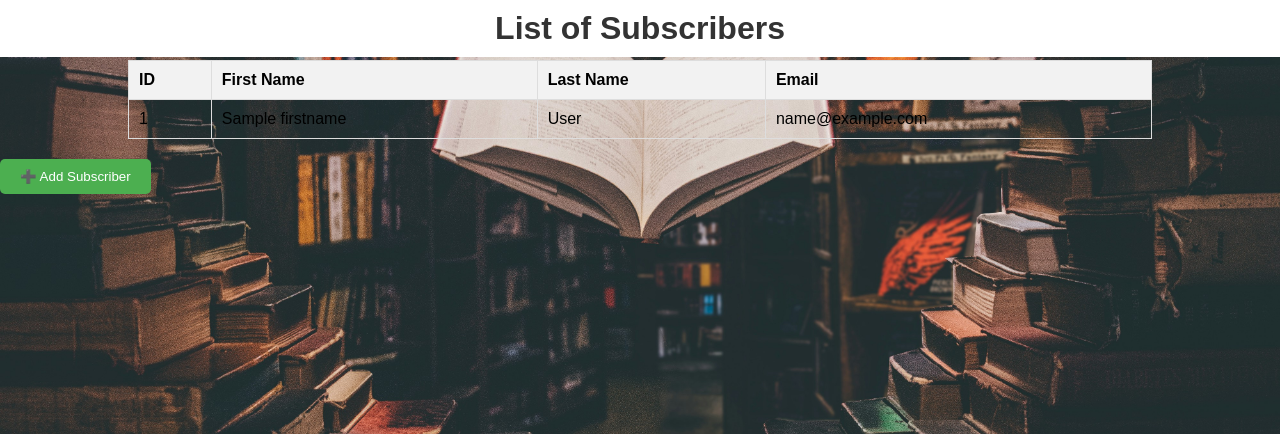
After one commit to Filip-Petruneac/library, a Flask app: page /subscribers in a window 1280 px wide. The commit adds this page. Shown: the top 434 px of the page. Run offline with Flask 3, Linux system fonts and the light colour scheme; a database or web service that is not in the repository returns one stand-in record (values such as "Sample title"); data that the repository does not hold is empty.

Commit message:
Add subscriber route in bff

```diff
--- a/bff/server.py
+++ b/bff/server.py
@@ -38,6 +38,21 @@ def books():
 
     except Exception as err:
         return str(err), 500
+
+@app.route('/subscribers', methods=['GET'])
+def get_subscribers():
+    try:
+        response = requests.get(f"{API_URL}/subscribers")
+        if response.status_code == 200:
+            subscribers = response.json()
+            return render_template('subscribers.html', subscribers=subscribers)
+        else:
+            error_message = response.json().get('error', 'Failed to retrieve subscribers')
+            app.logger.error(f"Failed to retrieve subscribers: {error_message}")
+            return jsonify(success=False, error=error_message), 500
+    except Exception as err:
+        app.logger.error(f"Failed to retrieve subscribers: {err}")
+        return jsonify(success=False, error=str(err)), 500
 
 @app.route('/book-details/<int:book_id>')
 def book_details(book_id):
@@ -140,6 +155,37 @@ def add_author():
 
     return render_template('add_author_form.html')
 
+@app.route('/add_subscriber', methods=['GET', 'POST'])
+def add_subscriber():
+    if request.method == 'POST':
+        id = request.form.get('id')
+        firstname = request.form.get('firstname')
+        lastname = request.form.get('lastname')
+        email = request.form.get('email')
+
+        data = {
+            'id': id,
+            'firstname': firstname,
+            'lastname': lastname,
+            'email': email
+        }
+
+        try:
+            response = requests.post(f"{API_URL}/subscribers/new", json=data)
+            if response.status_code == 201:
+                return redirect(url_for("get_authors"))
+            else:
+                error_message = response.json().get('error', 'Failed to add subscriber')
+                app.logger.error(f"Failed to add subscriber: {error_message}")
+                return jsonify(success=False, error=error_message), 500
+
+        except Exception as err:
+            app.logger.error(f"Failed to add subscriber: {err}")
+            return jsonify(success=False, error=str(err)), 500
+
+    return render_template('add_subscriber.html')
+
+
 @app.route('/css/<path:filename>')
 def serve_css(filename):
     return send_from_directory('static/css', filename)
--- /dev/null
+++ b/bff/static/css/subscribers.css
@@ -0,0 +1,57 @@
+body {
+    font-family: Arial, sans-serif;
+    background-color: #f2f2f2;
+    margin: 0;
+    padding: 0;
+    background-image: url('/static/jaredd-craig-HH4WBGNyltc-unsplash.jpg');
+    background-size: cover;
+    background-position: center;
+    position: relative; /* Add this line */
+
+}
+
+h1 {
+    text-align: center;
+    color: #333;
+    background-color: white; /* Set background color to white */
+    padding: 10px 0; /* Add padding for better appearance */
+    margin: 0; /* Remove default margin */
+    position: fixed; /* Fixed position */
+    width: 100%; /* Take full width */
+    top: 0; /* Stick to top */
+    z-index: 1000; /* Ensure it appears above other content */
+}
+
+
+table {
+    width: 80%;
+    margin: 60px auto 20px;
+    border-collapse: collapse;
+}
+
+th, td {
+    padding: 10px;
+    text-align: left;
+    border: 1px solid #ddd;
+}
+
+thead {
+    background-color: #f2f2f2;
+}
+
+tr:hover {
+    background-color: #f5f5f5;
+}
+
+button {
+    padding: 10px 20px;
+    background-color: #4CAF50;
+    color: white;
+    border: none;
+    cursor: pointer;
+    border-radius: 5px;
+}
+
+button:hover {
+    background-color: #45a049;
+}
--- a/bff/templates/authors.html
+++ b/bff/templates/authors.html
@@ -18,7 +18,7 @@
                     <th>Photo</th>
                     <th>Actions</th>
                 </tr>
-            </thead>
+            </thead>struct
             <tbody>
                 {% for author in authors %}
                 <tr>
--- /dev/null
+++ b/bff/templates/subscribers.html
@@ -0,0 +1,36 @@
+<!DOCTYPE html>
+<html lang="en">
+<head>
+    <meta charset="UTF-8">
+    <title>Subscribers</title>
+    <link rel="stylesheet" href="/css/subscribers.css">
+
+</head>
+<body>
+    <h1>List of Subscribers</h1>
+    <table border="1">
+        <thead>
+            <tr>
+                <th>ID</th>
+                <th>First Name</th>
+                <th>Last Name</th>
+                <th>Email</th>
+            </tr>
+        </thead>
+        <tbody>
+            {% for subscriber in subscribers %}
+                <tr>
+                    <td>{{subscriber.ID}}</td>
+                    <td>{{ subscriber.firstname }}</td>
+                    <td>{{ subscriber.lastname }}</td>
+                    <td>{{ subscriber.email }}</td>
+                </tr>
+            {% endfor %}
+        </tbody>
+    </table>
+
+    <div>
+        <a href="/add_subscriber"><button>➕ Add Subscriber</button></a>
+    </div>
+</body>
+</html>
```
Also changed, not shown: bff/static/css/add_subscriber.css (added, +54 -0 lines), bff/templates/add_subscriber.html (added, +32 -0 lines), 1 other file.
